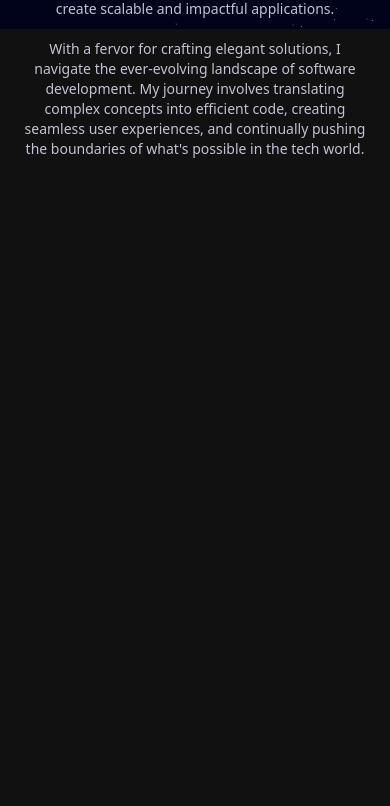
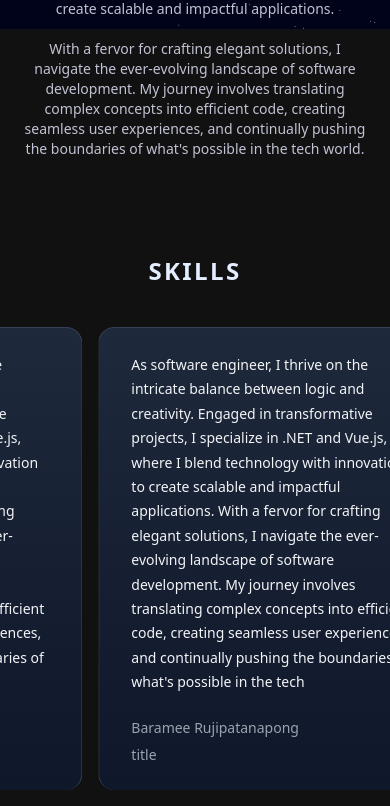
Before and after one commit to barameeR/Portfolio, a Next.js app: page / in a window 390 px wide. Shown: the part 815-1621 px from the top of the page. Before the commit the page ends 1070 px from the top, so only its background shows below. Built offline with nearby package versions, Linux system fonts and the light colour scheme.

Commit message:
Add Skills component and implement infinite scrolling for skill cards

```diff
--- a/components/About.tsx
+++ b/components/About.tsx
@@ -1,15 +1,16 @@
 import React from "react";
+import Skills from "./Skills";
 
 const About: React.FC = () => {
   return (
-    <div id="about" className="">
+    <div id="about">
       <div className="flex justify-center relative my-20 z-10">
         <div className="max-w-[89vw] md:max-w-2xl lg:max-w-[60vw] flex flex-col items-center justify-center">
           <h2 className="uppercase tracking-widest text-2xl font-semibold text-center text-blue-100 max-w-80">
             About me
           </h2>
           <br />
-          <p className="text-center md:tracking-wider mb-4 text-sm md:text-lg lg:text-2xl text-white-200">
+          <p className="text-center md:tracking-wider mb-4 text-sm md:text-lg lg:text-lg text-white-200">
             As software engineer, I thrive on the intricate balance between
             logic and creativity. Engaged in transformative projects, I
             specialize in .NET and Vue.js, where I blend technology with
@@ -24,6 +25,7 @@ const About: React.FC = () => {
           </p>
         </div>
       </div>
+      <Skills />
     </div>
   );
 };
--- a/components/Hero.tsx
+++ b/components/Hero.tsx
@@ -1,8 +1,6 @@
 import React from "react";
 import { Spotlight } from "./ui/Spotlight";
 import { TextGenerateEffect } from "./ui/TextGenerateEffect";
-import MagicButton, { ButtonPosition } from "./ui/MagicButton";
-import { FaLocationArrow } from "react-icons/fa";
 
 const Hero = () => {
   return (
@@ -28,7 +26,7 @@ const Hero = () => {
             className="text-center text-[40px] md:text-5xl lg:text-6xl"
             words="Baramee Rujipatanapong"
           />
-          <p className="text-center md:tracking-wider mb-4 text-sm md:text-lg lg:text-2xl text-white-200">
+          <p className="text-center md:tracking-wider mb-4 text-sm md:text-lg lg:text-lg text-white-200">
             Crafting efficient applications with passion and precision in
             software development.
           </p>
--- /dev/null
+++ b/components/Skills.tsx
@@ -0,0 +1,30 @@
+import React from "react";
+import {
+  InfiniteMovingCardItem,
+  InfiniteMovingCards,
+} from "./ui/InfiniteMovingCards";
+
+const Skills = () => {
+  return (
+    <div className="flex justify-center relative z-10">
+      <div className="max-w-[89vw] md:max-w-2xl lg:max-w-[60vw] flex flex-col items-center justify-center">
+        <h2 className="uppercase tracking-widest text-2xl font-semibold text-center text-blue-100 max-w-80">
+          Skills
+        </h2>
+        <br />
+        <InfiniteMovingCards
+          items={[
+            {
+              quote:
+                "As software engineer, I thrive on the intricate balance between logic and creativity. Engaged in transformative projects, I specialize in .NET and Vue.js, where I blend technology with innovation to create scalable and impactful applications. With a fervor for crafting elegant solutions, I navigate the ever-evolving landscape of software development. My journey involves translating complex concepts into efficient code, creating seamless user experiences, and continually pushing the boundaries of what's possible in the tech",
+              name: "Baramee Rujipatanapong",
+              title: "title",
+            } as InfiniteMovingCardItem,
+          ]}
+        />
+      </div>
+    </div>
+  );
+};
+
+export default Skills;
--- /dev/null
+++ b/components/ui/InfiniteMovingCards.tsx
@@ -0,0 +1,122 @@
+"use client";
+
+import { cn } from "@/lib/utils";
+import React, { useEffect, useState } from "react";
+
+export interface InfiniteMovingCardItem {
+  quote: string;
+  name: string;
+  title: string;
+}
+export const InfiniteMovingCards = ({
+  items,
+  direction = "left",
+  speed = "fast",
+  pauseOnHover = true,
+  className,
+}: {
+  items: InfiniteMovingCardItem[];
+  direction?: "left" | "right";
+  speed?: "fast" | "normal" | "slow";
+  pauseOnHover?: boolean;
+  className?: string;
+}) => {
+  const containerRef = React.useRef<HTMLDivElement>(null);
+  const scrollerRef = React.useRef<HTMLUListElement>(null);
+
+  useEffect(() => {
+    addAnimation();
+  }, []);
+  const [start, setStart] = useState(false);
+  function addAnimation() {
+    if (containerRef.current && scrollerRef.current) {
+      const scrollerContent = Array.from(scrollerRef.current.children);
+
+      scrollerContent.forEach((item) => {
+        const duplicatedItem = item.cloneNode(true);
+        if (scrollerRef.current) {
+          scrollerRef.current.appendChild(duplicatedItem);
+        }
+      });
+
+      getDirection();
+      getSpeed();
+      setStart(true);
+    }
+  }
+  const getDirection = () => {
+    if (containerRef.current) {
+      if (direction === "left") {
+        containerRef.current.style.setProperty(
+          "--animation-direction",
+          "forwards",
+        );
+      } else {
+        containerRef.current.style.setProperty(
+          "--animation-direction",
+          "reverse",
+        );
+      }
+    }
+  };
+  const getSpeed = () => {
+    if (containerRef.current) {
+      if (speed === "fast") {
+        containerRef.current.style.setProperty("--animation-duration", "20s");
+      } else if (speed === "normal") {
+        containerRef.current.style.setProperty("--animation-duration", "40s");
+      } else {
+        containerRef.current.style.setProperty("--animation-duration", "80s");
+      }
+    }
+  };
+  return (
+    <div
+      ref={containerRef}
+      className={cn(
+        "scroller relative z-20  max-w-7xl overflow-hidden  [mask-image:linear-gradient(to_right,transparent,white_20%,white_80%,transparent)]",
+        className,
+      )}
+    >
+      <ul
+        ref={scrollerRef}
+        className={cn(
+          " flex min-w-full shrink-0 gap-4 py-4 w-max flex-nowrap",
+          start && "animate-scroll ",
+          pauseOnHover && "hover:[animation-play-state:paused]",
+        )}
+      >
+        {items.map((item) => (
+          <li
+            className="w-[350px] max-w-full relative rounded-2xl border border-b-0 flex-shrink-0 border-slate-700 px-8 py-6 md:w-[450px]"
+            style={{
+              background:
+                "linear-gradient(180deg, var(--slate-800), var(--slate-900)",
+            }}
+            key={item.name}
+          >
+            <blockquote>
+              <div
+                aria-hidden="true"
+                className="user-select-none -z-1 pointer-events-none absolute -left-0.5 -top-0.5 h-[calc(100%_+_4px)] w-[calc(100%_+_4px)]"
+              ></div>
+              <span className=" relative z-20 text-sm leading-[1.6] text-gray-100 font-normal">
+                {item.quote}
+              </span>
+              <div className="relative z-20 mt-6 flex flex-row items-center">
+                <span className="flex flex-col gap-1">
+                  <span className=" text-sm leading-[1.6] text-gray-400 font-normal">
+                    {item.name}
+                  </span>
+                  <span className=" text-sm leading-[1.6] text-gray-400 font-normal">
+                    {item.title}
+                  </span>
+                </span>
+              </div>
+            </blockquote>
+          </li>
+        ))}
+      </ul>
+    </div>
+  );
+};
```
